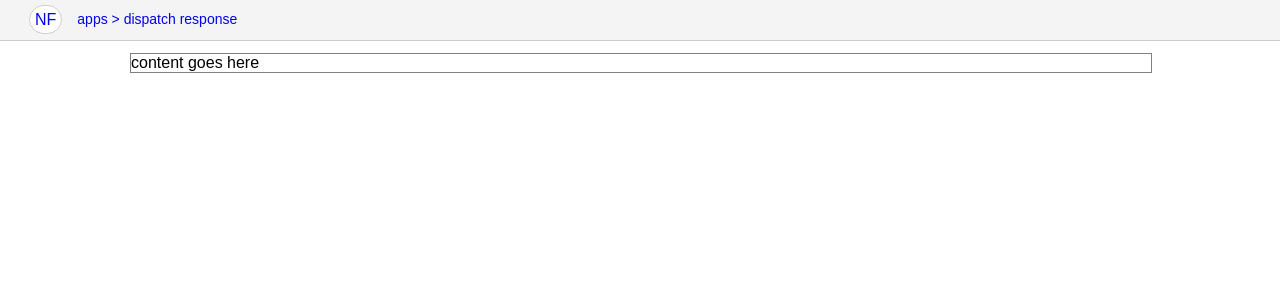
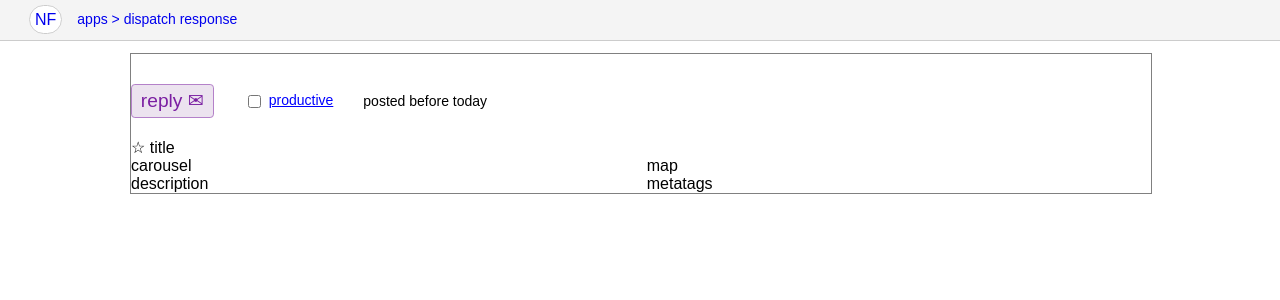
Before and after one commit to nickfreemandesign/nickfreeman.xyz, a React app: page /apps/dispatch-response in a window 1280 px wide. Shown: the top 300 px of the page. Built offline with nearby package versions, Linux system fonts and the light colour scheme.

Commit message:
scaffold for app view set up

```diff
--- /dev/null
+++ b/src/components/AppContent/AppTitle.jsx
@@ -0,0 +1,17 @@
+import React from 'react';
+import styled from 'styled-components';
+
+const AppTitleContainer = styled.div`
+    grid-area: apptitle;
+    padding-top: 20px;
+`;
+
+const AppTitle = (props) => {
+    return (
+        <AppTitleContainer>
+            ☆ title
+        </AppTitleContainer>
+    )
+}
+
+module.exports = AppTitle
--- /dev/null
+++ b/src/components/AppContent/Carousel.jsx
@@ -0,0 +1,16 @@
+import React from 'react';
+import styled from 'styled-components';
+
+const CarouselContainer = styled.div`
+    grid-area: carousel;
+`;
+
+const Carousel = (props) => {
+    return (
+        <CarouselContainer>
+            carousel
+        </CarouselContainer>
+    )
+}
+
+module.exports = Carousel
--- /dev/null
+++ b/src/components/AppContent/Description.jsx
@@ -0,0 +1,16 @@
+import React from 'react';
+import styled from 'styled-components';
+
+const DescriptionContainer = styled.div`
+    grid-area: desc;
+`;
+
+const Description = (props) => {
+    return (
+        <DescriptionContainer>
+            description
+        </DescriptionContainer>
+    )
+}
+
+module.exports = Description
--- /dev/null
+++ b/src/components/AppContent/Map.jsx
@@ -0,0 +1,16 @@
+import React from 'react';
+import styled from 'styled-components';
+
+const MapContainer = styled.div`
+    grid-area: map;
+`;
+
+const Map = (props) => {
+    return (
+        <MapContainer>
+            map
+        </MapContainer>
+    )
+}
+
+module.exports = Map
--- /dev/null
+++ b/src/components/AppContent/MetaTags.jsx
@@ -0,0 +1,16 @@
+import React from 'react';
+import styled from 'styled-components';
+
+const MetaTagsContainer = styled.div`
+    grid-area: metas;
+`;
+
+const MetaTags = (props) => {
+    return (
+        <MetaTagsContainer>
+            metatags
+        </MetaTagsContainer>
+    )
+}
+
+module.exports = MetaTags
--- /dev/null
+++ b/src/components/AppContent/ReplyBar.jsx
@@ -0,0 +1,73 @@
+import React from 'react';
+import styled from 'styled-components';
+
+const ReplyBarContainer = styled.div`
+    padding-top: 30px;
+    grid-area: replybar;
+    display: flex;
+    align-items: center;
+    > div:not(:first-child){
+        padding-left: 30px;
+    }
+`;
+const Prohibited = styled.div`
+    display: flex;
+    > input {
+        &:hover{
+            cursor: pointer;
+        }
+    }
+    > div {
+        font-size: 14px;
+        padding-left: 5px;
+        color: blue;
+        text-decoration: underline;
+        &:hover{
+            cursor: pointer;
+        }
+    }
+`
+
+const ReplyButton = styled.div`
+    transition: all .15s ease-in-out;
+    background-color: #ece3ef;
+    border: solid #b481c9 1px;
+    border-radius: .2em;
+    color: #7b1fa2;
+    font-size: 1.2em;
+    height: 2rem;
+    line-height: 1.2em;
+    padding: 0 .8em;
+    white-space: nowrap;
+    width: 50px;
+    display: flex;
+    justify-content: center;
+    align-items: center;
+    &:hover{
+        background-color: #dfd0e5;
+        border-color: #9353af;
+        color: #520773;
+        cursor: pointer;
+    }
+`;
+
+const PostedWhen = styled.div`
+    font-size: 14px;
+`;
+
+const ReplyBar = (props) => {
+    return (
+        <ReplyBarContainer>
+            <ReplyButton>reply ✉</ReplyButton>
+            <Prohibited>
+                <input type="checkbox"/>
+                <div title="check this only for self gratification">productive</div>
+            </Prohibited>
+            <PostedWhen>
+                posted before today
+            </PostedWhen>
+        </ReplyBarContainer>
+    )
+}
+
+module.exports = ReplyBar
--- a/src/components/Applications.jsx
+++ b/src/components/Applications.jsx
@@ -4,6 +4,12 @@ import styled from 'styled-components';
 import { Router, Link } from "@reach/router"
 
 // import components
+import ReplyBar from './AppContent/ReplyBar'
+import AppTitle from './AppContent/AppTitle'
+import Carousel from './AppContent/Carousel'
+import ProjectDescription from './AppContent/Description'
+import Map from './AppContent/Map'
+import MetaTags from './AppContent/MetaTags'
 
 
 const ApplicationsContainer = styled.div`
@@ -46,6 +52,12 @@ const ApplicationsContent = styled.div`
     margin-top: 30px;
     width: 100%;
     border: 1px solid grey;
+    display: grid;
+    grid-template-areas: 'replybar  replybar '
+                         'apptitle  apptitle '
+                         'carousel  map      '
+                         'carousel  metas    '
+                         'desc      metas    ';
 `;
 
 const UrlPath = styled.div`
@@ -69,6 +81,7 @@ export default class Applications extends React.Component {
     }
 
     render() {
+
         return (
             <ApplicationsContainer>
                 <Title>
@@ -86,7 +99,12 @@ export default class Applications extends React.Component {
                     </TitleContent>
                 </Title>
                 <ApplicationsContent>
-                content goes here
+                    <ReplyBar/>
+                    <AppTitle/>
+                    <Carousel/>
+                    <ProjectDescription/>
+                    <Map/>
+                    <MetaTags/>
                 </ApplicationsContent>
             </ApplicationsContainer>
         )
```
Lines whose indentation alone changed are shown as unchanged.
